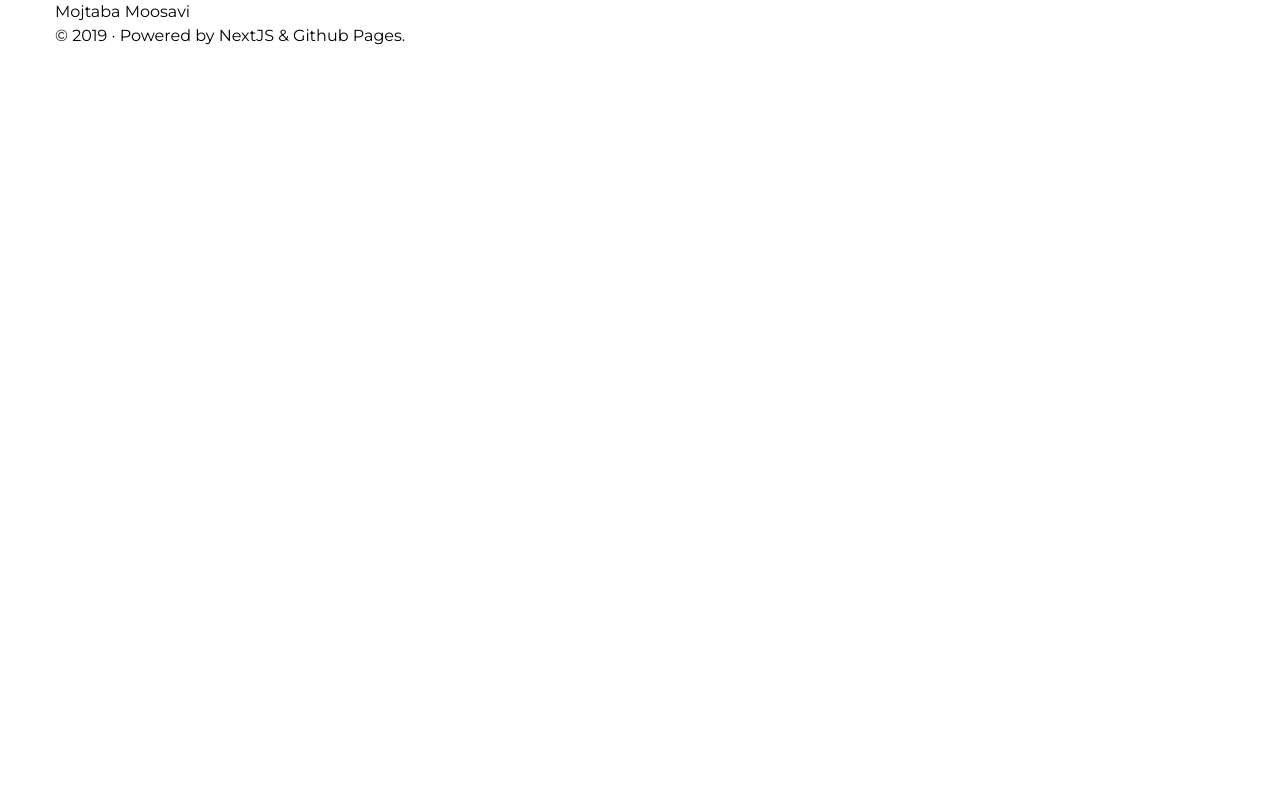
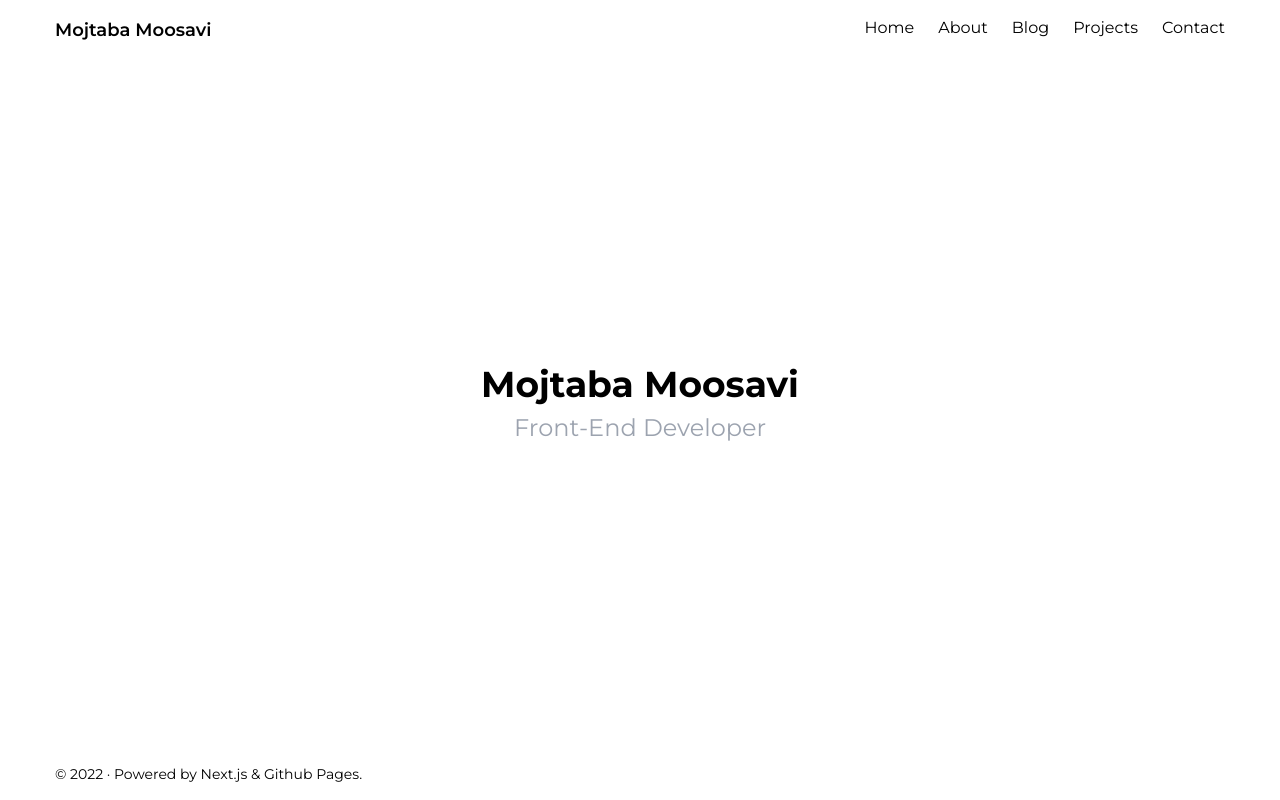
Before and after one commit to mojtabamoosavi/mojtabamoosavi-website, a Next.js app: page / in a window 1280 px wide. Built offline with nearby package versions, Linux system fonts and the light colour scheme.

Commit message:
Change layout

```diff
--- /dev/null
+++ b/components/layout/Footer.js
@@ -0,0 +1,9 @@
+export default function Footer() {
+    return (
+        <footer className="py-4 text-sm">
+            <div className="container">
+                © 2022 · Powered by <a href="https://nextjs.org">Next.js</a> & <a href="https://github.com">Github Pages</a>.
+            </div>
+        </footer>
+    );
+}
--- /dev/null
+++ b/components/layout/Header.js
@@ -0,0 +1,49 @@
+import Link from "next/link";
+
+export default function Header() {
+    return (
+        <header className="py-4">
+            <div className="container">
+                <div className="flex justify-between">
+                    <div className="text-lg font-semibold">
+                        Mojtaba Moosavi
+                    </div>
+
+                    <nav>
+                        <ul className="flex">
+                            <li className="mr-6">
+                                <Link href="/">
+                                    Home
+                                </Link>
+                            </li>
+
+                            <li className="mr-6">
+                                <Link href="/">
+                                    About
+                                </Link>
+                            </li>
+
+                            <li className="mr-6">
+                                <Link href="/">
+                                    Blog
+                                </Link>
+                            </li>
+
+                            <li className="mr-6">
+                                <Link href="/">
+                                    Projects
+                                </Link>
+                            </li>
+
+                            <li>
+                                <Link href="/">
+                                    Contact
+                                </Link>
+                            </li>
+                        </ul>
+                    </nav>
+                </div>
+            </div>
+        </header>
+    );
+}
--- a/components/Layout.js
+++ b/components/layout/Layout.js
@@ -1,15 +1,23 @@
 import Head from "next/head";
+import Header from "./Header";
+import Footer from "./Footer";
 
-export default function Layout({title, children}) {
+export default function Layout({ title, children }) {
     return (
         <>
             <Head>
-                <title>{title ? title : 'Mojtaba Moosavi'}</title>
-                <link rel="icon" type="image/png" href="/favicon.png"/>
+                <title>{title ? `Mojtaba Moosavi - ${title}` : "Mojtaba Moosavi"}</title>
+                <link rel="icon" type="image/png" href="/favicon.png" />
             </Head>
 
-            <div>
-                {children}
+            <div className="flex min-h-screen flex-col">
+                <Header />
+
+                <div className="flex flex-col flex-1">
+                    {children}
+                </div>
+
+                <Footer />
             </div>
 
             {/*<p>I&rsquo;m a front end developer with +8 years of professional experience, based in Tehran.<br />*/}
@@ -21,12 +29,6 @@ export default function Layout({title, children}) {
             {/*<p>Download my Resume: <a href="http://www.mojtabamoosavi.ir/Resume_Mojtaba-Moosavi.pdf" target="_blank">Resume</a></p>*/}
 
             {/*<p>Thanks for reading!</p>*/}
-
-            <footer className="footer">
-                <section className="container">
-                    © 2019 · Powered by <a href="https://nextjs.org">NextJS</a> & <a href="https://github.com">Github Pages</a>.
-                </section>
-            </footer>
         </>
     );
 }
--- a/pages/_app.js
+++ b/pages/_app.js
@@ -3,12 +3,12 @@ import "../styles/app.scss";
 
 const montserrat = Montserrat({
     subsets: ["latin"],
-    weight: ["400", "500", "700"],
+    variable: '--font-montserrat',
 });
 
 function MyApp({ Component, pageProps }) {
     return (
-        <div className={montserrat.className}>
+        <div className={`bg-white dark:bg-black font-sans ${montserrat.variable}`}>
             <Component {...pageProps} />
         </div>
     );
--- a/pages/index.js
+++ b/pages/index.js
@@ -1,10 +1,13 @@
-import Layout from "../components/Layout";
+import Layout from "../components/layout/Layout";
 
 export default function Home() {
     return (
         <Layout>
-            <div className="container">
-                Mojtaba Moosavi
+            <div className="flex flex-1 justify-center items-center text-center">
+                <div>
+                    <h1 className="text-4xl font-bold">Mojtaba Moosavi</h1>
+                    <h2 className="text-2xl text-gray-400 mt-2">Front-End Developer</h2>
+                </div>
             </div>
         </Layout>
     );
--- a/tailwind.config.js
+++ b/tailwind.config.js
@@ -1,4 +1,7 @@
+const { fontFamily } = require('tailwindcss/defaultTheme');
+
 module.exports = {
+    darkMode: 'class',
     content: [
         "./pages/**/*.{js,ts,jsx,tsx}",
         "./components/**/*.{js,ts,jsx,tsx}",
@@ -6,11 +9,10 @@ module.exports = {
     ],
     theme: {
         extend: {
-            spacing: {},
-            colors: {},
+            fontFamily: {
+                sans: ['var(--font-montserrat)', ...fontFamily.sans],
+            },
         },
-        lineHeight: {},
-        fontSize: {},
         container: {
             center: true,
             padding: "15px",
```
